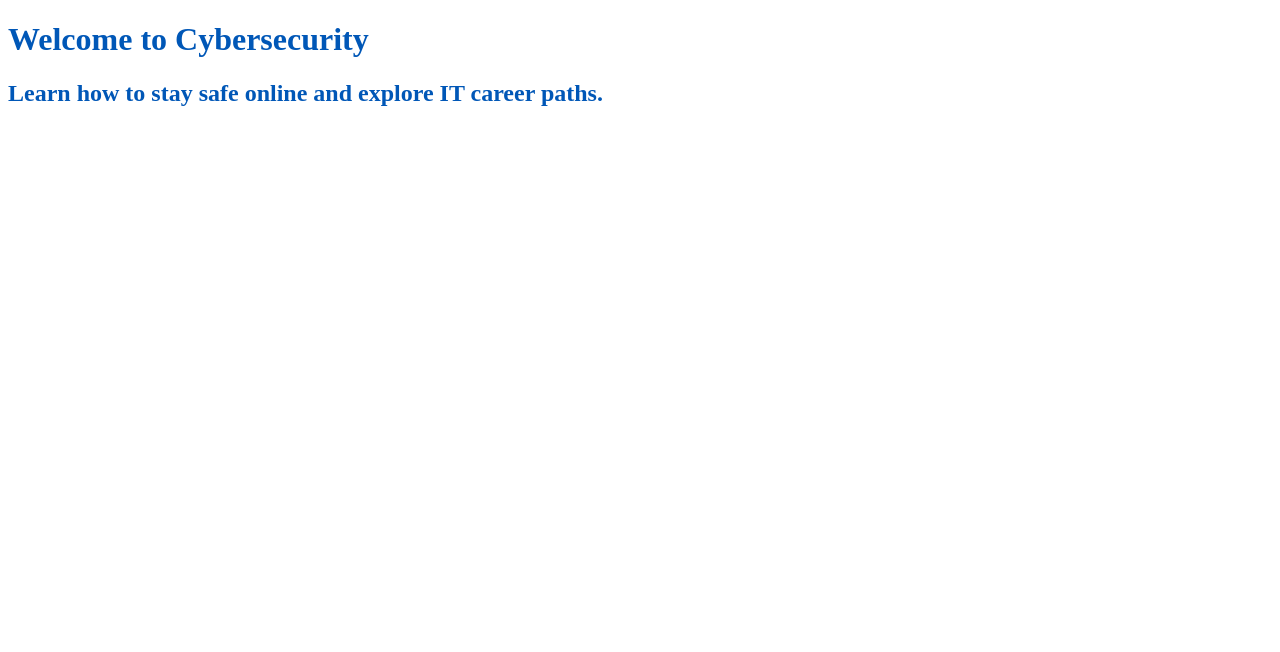
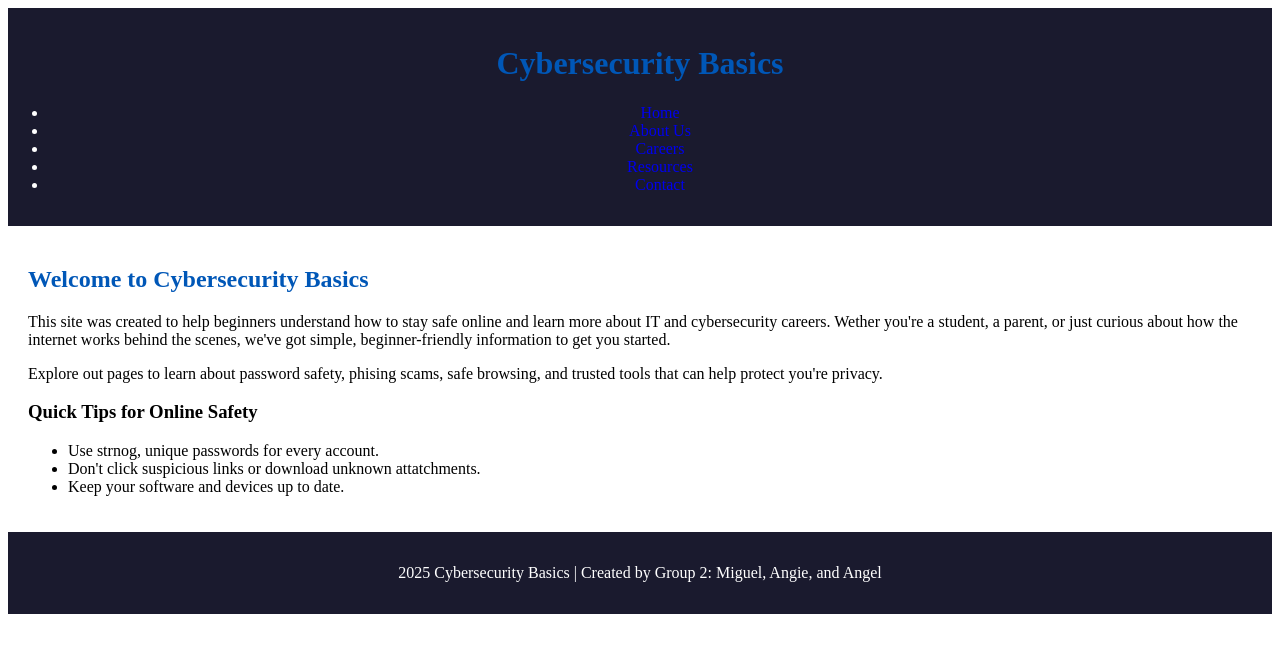
Before and after one commit to 4Vega/Final-Project---Group-2-, a plain HTML site: page index.html in a window 1280 px wide. Drawn offline with Linux system fonts and the light colour scheme.

Commit message:
Update index.html

```diff
--- a/index.html
+++ b/index.html
@@ -1,12 +1,52 @@
 <!DOCTYPE html>
-<html>
+<html lang="en">
   <head>
     <meta charset="UTF-8">
-    <title>Cybersecurity Basics</title>
+    <meta name="viewport" content="width=device-width, initial-scale=1.0">
+    <title>Cybersecurity Basics- Home</title>
     <link rel="stylesheet" href= "style.css">
   </head>
   <body>
-    <h1>Welcome to Cybersecurity</h1>
-    <h2>Learn how to stay safe online and explore IT career paths.</h2>
+    <header>
+      <h1>Cybersecurity Basics</h1>
+      <nav>
+        <ul>
+          <li><a href="index.html">Home</a></li>
+          <li><a href="about.html">About Us</a></li>
+          <li><a href="careers.html">Careers</a></li>
+          <li><a href="resources.html">Resources</a></li>
+          <li><a href="contact.html">Contact</a></li>
+        </ul>
+      </nav>
+    </header>
+
+    <main>
+      <seciton>
+        <h2>Welcome to Cybersecurity Basics</h2>
+        <p>
+          This site was created to help beginners understand how to stay safe online and
+          learn more about IT and cybersecurity careers. Wether you're a student, a parent,
+          or just curious about how the internet works behind the scenes, we've got simple,
+          beginner-friendly information to get you started.
+        </p>
+        <p>
+          Explore out pages to learn about password safety, phising scams, safe browsing,
+          and trusted tools that can help protect you're privacy.
+        </p>
+      </seciton>
+
+      <seciton>
+        <h3>Quick Tips for Online Safety</h3>
+        <ul>
+          <li>Use strnog, unique passwords for every account.</li>
+          <li>Don't click suspicious links or download unknown attatchments.</li>
+          <li>Keep your software and devices up to date.</li>
+        </ul>
+      </seciton>
+    </main>
+
+    <footer>
+      <p> 2025 Cybersecurity Basics | Created by Group 2: Miguel, Angie, and Angel</p>
+    </footer>
   </body>
 </html>
```
